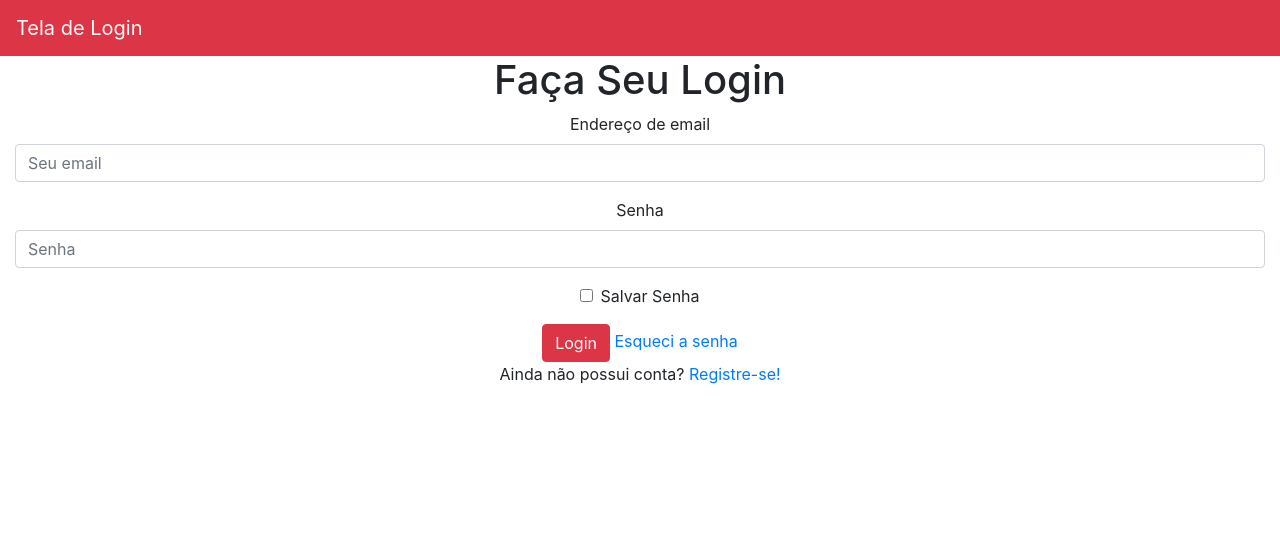
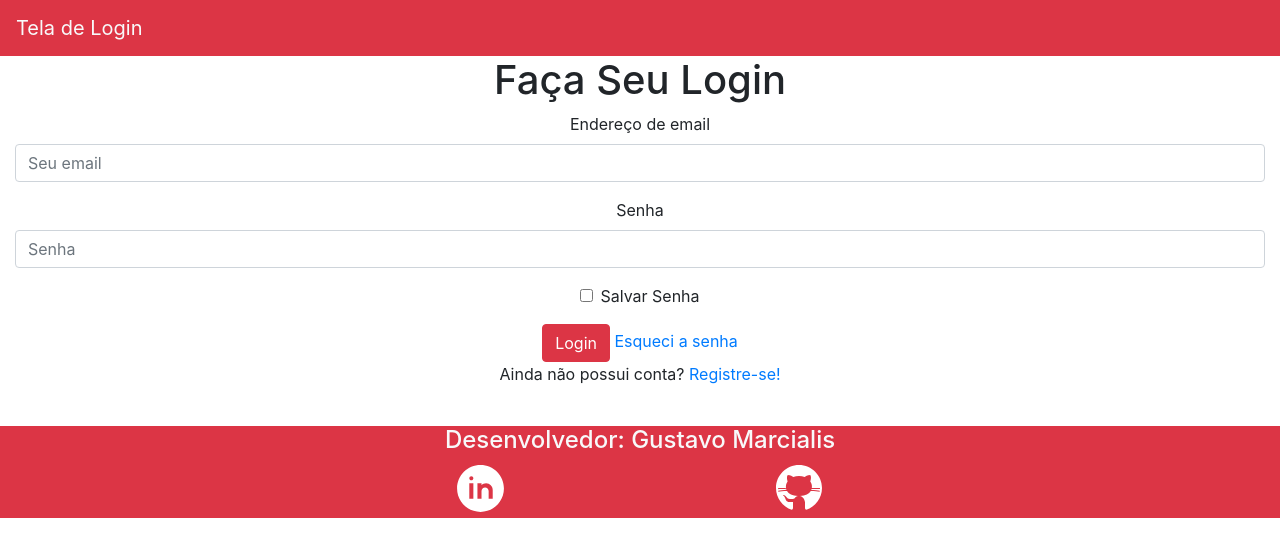
Before and after one commit to gustavo-marcialis/Tela-de-Login, a plain HTML site: page index.html in a window 1280 px wide. Drawn offline with nearby package versions, Linux system fonts and the light colour scheme.

Commit message:
Adição do footer

```diff
--- a/index.html
+++ b/index.html
@@ -51,7 +51,7 @@
 			</div>
 		</div>
 
-		<p>Ainda não possui conta? <aspan class="text-primary" data-toggle="modal" data-target="#criarconta">Registre-se!</aspan>
+		<p>Ainda não possui conta? <aspan class="text-primary" data-toggle="modal" data-target="#criarconta">Registre-se!</aspan></p>
 		<div class="modal fade" id="criarconta" tabindex="-1" role="dialog" aria-labelledby="exampleModalLabel" aria-hidden="true">
 			<div class="modal-dialog" role="document">
 				<div class="modal-content">
@@ -83,8 +83,35 @@
 			</div>
 		</form>
 	</div>
+</div><br>
+<footer>
+	<nav class="text-light bg-danger text-center">
+		<h4>Desenvolvedor: Gustavo Marcialis</h4>
+		<div class="container-fluid">
+		<div class="row">
+			<div class="col">
+			</div>
+			<div class="col">
+				<a href="https://www.linkedin.com/mwlite/in/gustavo-marcialis-ab12aa239" ><svg xmlns="http://www.w3.org/2000/svg" x="0px" y="0px"
+					width="55" height="55"
+					viewBox="0 0 50 54"
+					style=" fill:#FFFFFF;">    <path d="M25,2C12.318,2,2,12.317,2,25s10.318,23,23,23s23-10.317,23-23S37.682,2,25,2z M18,35h-4V20h4V35z M16,17 c-1.105,0-2-0.895-2-2c0-1.105,0.895-2,2-2s2,0.895,2,2C18,16.105,17.105,17,16,17z M37,35h-4v-5v-2.5c0-1.925-1.575-3.5-3.5-3.5 S26,25.575,26,27.5V35h-4V20h4v1.816C27.168,20.694,28.752,20,30.5,20c3.59,0,6.5,2.91,6.5,6.5V35z"></path></svg>
+				</a>
+			</div>
+			<div class="col">
+				<a href="https://github.com/gustavo-marcialis" >	<svg xmlns="http://www.w3.org/2000/svg" x="0px" y="0px"
+					width="53" height="53"
+					viewBx="0 0 50 53"
+					style=" fill:#FFFFFF;">    <path d="M17.791,46.836C18.502,46.53,19,45.823,19,45v-5.4c0-0.197,0.016-0.402,0.041-0.61C19.027,38.994,19.014,38.997,19,39 c0,0-3,0-3.6,0c-1.5,0-2.8-0.6-3.4-1.8c-0.7-1.3-1-3.5-2.8-4.7C8.9,32.3,9.1,32,9.7,32c0.6,0.1,1.9,0.9,2.7,2c0.9,1.1,1.8,2,3.4,2 c2.487,0,3.82-0.125,4.622-0.555C21.356,34.056,22.649,33,24,33v-0.025c-5.668-0.182-9.289-2.066-10.975-4.975 c-3.665,0.042-6.856,0.405-8.677,0.707c-0.058-0.327-0.108-0.656-0.151-0.987c1.797-0.296,4.843-0.647,8.345-0.714 c-0.112-0.276-0.209-0.559-0.291-0.849c-3.511-0.178-6.541-0.039-8.187,0.097c-0.02-0.332-0.047-0.663-0.051-0.999 c1.649-0.135,4.597-0.27,8.018-0.111c-0.079-0.5-0.13-1.011-0.13-1.543c0-1.7,0.6-3.5,1.7-5c-0.5-1.7-1.2-5.3,0.2-6.6 c2.7,0,4.6,1.3,5.5,2.1C21,13.4,22.9,13,25,13s4,0.4,5.6,1.1c0.9-0.8,2.8-2.1,5.5-2.1c1.5,1.4,0.7,5,0.2,6.6c1.1,1.5,1.7,3.2,1.6,5 c0,0.484-0.045,0.951-0.11,1.409c3.499-0.172,6.527-0.034,8.204,0.102c-0.002,0.337-0.033,0.666-0.051,0.999 c-1.671-0.138-4.775-0.28-8.359-0.089c-0.089,0.336-0.197,0.663-0.325,0.98c3.546,0.046,6.665,0.389,8.548,0.689 c-0.043,0.332-0.093,0.661-0.151,0.987c-1.912-0.306-5.171-0.664-8.879-0.682C35.112,30.873,31.557,32.75,26,32.969V33 c2.6,0,5,3.9,5,6.6V45c0,0.823,0.498,1.53,1.209,1.836C41.37,43.804,48,35.164,48,25C48,12.318,37.683,2,25,2S2,12.318,2,25 C2,35.164,8.63,43.804,17.791,46.836z"></path></svg>
+				</a>
+			</div>
+			<div class="col">
+			</div>
+			</div>
+			</div>
+		</nav>
+	</footer>
 
-	<script src="script.js"></script>
 	<script src="https://code.jquery.com/jquery-3.3.1.slim.min.js" integrity="sha384-q8i/X+965DzO0rT7abK41JStQIAqVgRVzpbzo5smXKp4YfRvH+8abtTE1Pi6jizo" crossorigin="anonymous"></script>
 	<script src="https://cdnjs.cloudflare.com/ajax/libs/popper.js/1.14.3/umd/popper.min.js" integrity="sha384-ZMP7rVo3mIykV+2+9J3UJ46jBk0WLaUAdn689aCwoqbBJiSnjAK/l8WvCWPIPm49" crossorigin="anonymous"></script>
 	<script src="https://stackpath.bootstrapcdn.com/bootstrap/4.1.3/js/bootstrap.min.js" integrity="sha384-ChfqqxuZUCnJSK3+MXmPNIyE6ZbWh2IMqE241rYiqJxyMiZ6OW/JmZQ5stwEULTy" crossorigin="anonymous"></script>
--- a/style.css
+++ /dev/null
@@ -1,4 +0,0 @@
-html, body {
-  height: 100%;
-  width: 100%;
-}
```
Also changed, not shown: script.js (deleted).
